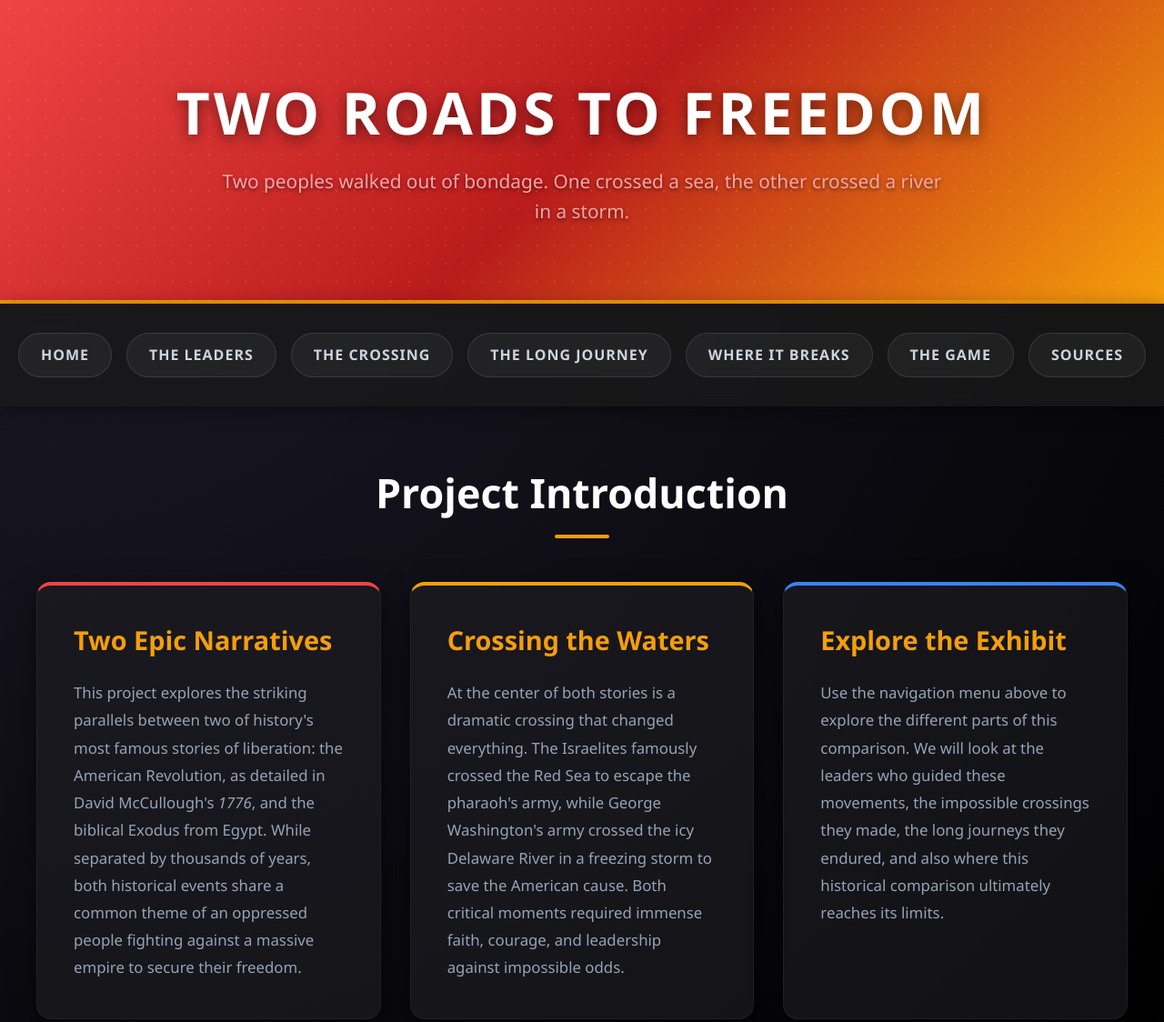
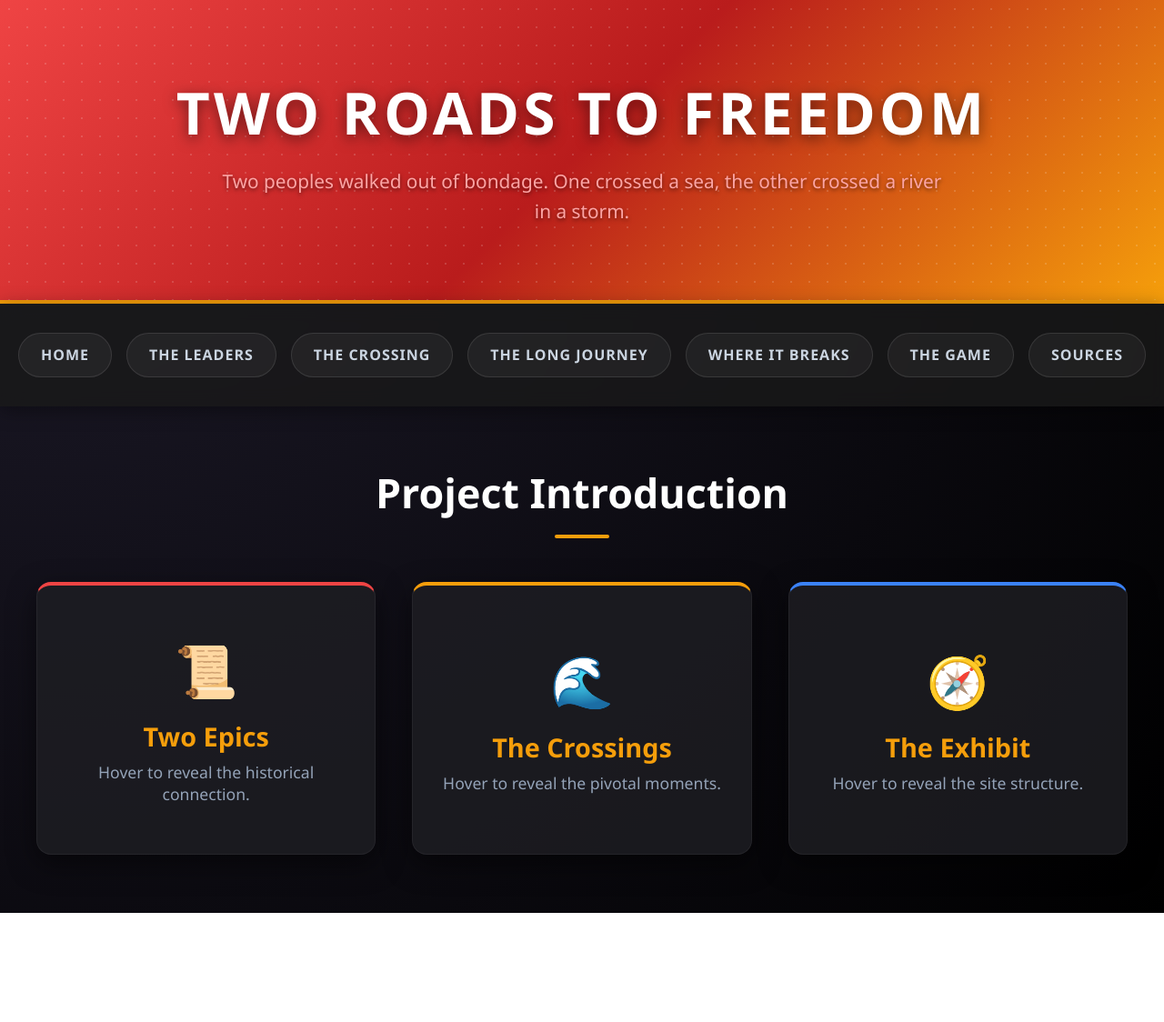
Before and after one commit to sk5296-cmd/Two-Roads, a plain HTML site: page index.html in a window 1280 px wide. Shown: the top 1124 px of the page at 91% size. After the commit the page ends 1004 px from the top, so only its background shows below. Drawn offline with Linux system fonts and the light colour scheme.

Commit message:
Revise theme and implement interactive flip cards
Updated theme name and enhanced card styles for better visual appeal. Introduced flip card functionality for interactive content display.

```diff
--- a/index.html
+++ b/index.html
@@ -5,7 +5,7 @@
   <meta name="viewport" content="width=device-width, initial-scale=1.0">
   <title>Two Roads to Freedom</title>
   <style>
-    /* Upgraded Modern Dark Theme */
+    /* Premium Modern Dark Theme */
     body {
       background: radial-gradient(circle at top left, #1f1c2c, #000000);
       color: #e2e8f0;
@@ -25,12 +25,11 @@
       border-bottom: 4px solid #f59e0b;
     }
 
-    /* Adds a cool subtle pattern over the header */
     header::after {
       content: '';
       position: absolute;
       top: 0; left: 0; right: 0; bottom: 0;
-      background-image: radial-gradient(rgba(255,255,255,0.1) 1px, transparent 1px);
+      background-image: radial-gradient(rgba(255,255,255,0.15) 1px, transparent 1px);
       background-size: 20px 20px;
       pointer-events: none;
     }
@@ -118,48 +117,90 @@
       border-radius: 2px;
     }
 
+    /* Interactive Flip Cards Grid */
     .grid-container {
       display: grid;
-      grid-template-columns: repeat(auto-fit, minmax(300px, 1fr));
-      gap: 2rem;
+      grid-template-columns: repeat(auto-fit, minmax(320px, 1fr));
+      gap: 2.5rem;
     }
 
-    .content-box {
-      background: rgba(30, 30, 35, 0.6);
-      padding: 2.5rem;
+    .flip-card {
+      background-color: transparent;
+      height: 300px;
+      perspective: 1000px;
+      cursor: pointer;
+    }
+
+    .flip-card-inner {
+      position: relative;
+      width: 100%;
+      height: 100%;
+      text-align: center;
+      transition: transform 0.6s cubic-bezier(0.4, 0, 0.2, 1);
+      transform-style: preserve-3d;
+      box-shadow: 0 10px 30px rgba(0,0,0,0.5);
       border-radius: 16px;
+    }
+
+    .flip-card:hover .flip-card-inner {
+      transform: rotateY(180deg);
+    }
+
+    .flip-card-front, .flip-card-back {
+      position: absolute;
+      width: 100%;
+      height: 100%;
+      backface-visibility: hidden;
+      border-radius: 16px;
+      display: flex;
+      flex-direction: column;
+      justify-content: center;
+      align-items: center;
+      padding: 2rem;
+      box-sizing: border-box;
+    }
+
+    .flip-card-front {
+      background: rgba(30, 30, 35, 0.8);
       border: 1px solid rgba(255,255,255,0.05);
       border-top: 4px solid #ef4444;
-      box-shadow: 0 10px 30px rgba(0,0,0,0.5);
-      transition: transform 0.3s ease, box-shadow 0.3s ease;
     }
 
-    .content-box:hover {
-      transform: translateY(-10px);
-      box-shadow: 0 20px 40px rgba(239, 68, 68, 0.15);
-      background: rgba(35, 35, 45, 0.8);
+    .flip-card:nth-child(2) .flip-card-front { border-top-color: #f59e0b; }
+    .flip-card:nth-child(3) .flip-card-front { border-top-color: #3b82f6; }
+
+    .flip-card-back {
+      background: linear-gradient(135deg, #1e1e1e, #2d2d2d);
+      color: #fff;
+      transform: rotateY(180deg);
+      border: 1px solid #444;
     }
 
-    h3 {
+    .icon {
+      font-size: 3.5rem;
+      margin-bottom: 1rem;
+    }
+
+    .flip-card-front h3 {
       color: #f59e0b;
       font-size: 1.8rem;
-      margin-top: 0;
-      margin-bottom: 1.5rem;
-      display: flex;
-      align-items: center;
-      gap: 10px;
+      margin: 0 0 0.5rem 0;
     }
 
-    .content-box p {
-      line-height: 1.8;
-      font-size: 1.05rem;
+    .flip-card-front p {
       color: #94a3b8;
+      font-size: 1.1rem;
+      font-weight: 500;
       margin: 0;
     }
 
-    /* Unique accent colors for different cards */
-    .content-box:nth-child(2) { border-top-color: #f59e0b; }
-    .content-box:nth-child(3) { border-top-color: #3b82f6; }
+    .flip-card-back p {
+      line-height: 1.6;
+      font-size: 1.1rem;
+      color: #e2e8f0;
+      margin: 0;
+      text-align: left;
+    }
   </style>
 </head>
 <body>
@@ -183,20 +224,49 @@
     <h2>Project Introduction</h2>
 
     <div class="grid-container">
-      <div class="content-box">
-        <h3>Two Epic Narratives</h3>
-        <p>This project explores the striking parallels between two of history's most famous stories of liberation: the American Revolution, as detailed in David McCullough's <em>1776</em>, and the biblical Exodus from Egypt. While separated by thousands of years, both historical events share a common theme of an oppressed people fighting against a massive empire to secure their freedom.</p>
+
+      <!-- Card 1 -->
+      <div class="flip-card">
+        <div class="flip-card-inner">
+          <div class="flip-card-front">
+            <div class="icon">📜</div>
+            <h3>Two Epics</h3>
+            <p>Hover to reveal the historical connection.</p>
+          </div>
+          <div class="flip-card-back">
+            <p><strong>The Core Parallel:</strong> The American Revolution (detailed in McCullough's <em>1776</em>) and the biblical Exodus both center on an oppressed populace successfully defying an established, dominant empire to forge a sovereign identity.</p>
+          </div>
+        </div>
       </div>
 
-      <div class="content-box">
-        <h3>Crossing the Waters</h3>
-        <p>At the center of both stories is a dramatic crossing that changed everything. The Israelites famously crossed the Red Sea to escape the pharaoh's army, while George Washington's army crossed the icy Delaware River in a freezing storm to save the American cause. Both critical moments required immense faith, courage, and leadership against impossible odds.</p>
+      <!-- Card 2 -->
+      <div class="flip-card">
+        <div class="flip-card-inner">
+          <div class="flip-card-front">
+            <div class="icon">🌊</div>
+            <h3>The Crossings</h3>
+            <p>Hover to reveal the pivotal moments.</p>
+          </div>
+          <div class="flip-card-back">
+            <p><strong>Defying the Elements:</strong> The Israelites' miraculous parting of the Red Sea mirrors Washington's daring, icy crossing of the Delaware River. Both were desperate, pivotal maneuvers requiring immense faith and resolute leadership against insurmountable odds.</p>
+          </div>
+        </div>
       </div>
 
-      <div class="content-box">
-        <h3>Explore the Exhibit</h3>
-        <p>Use the navigation menu above to explore the different parts of this comparison. We will look at the leaders who guided these movements, the impossible crossings they made, the long journeys they endured, and also where this historical comparison ultimately reaches its limits.</p>
+      <!-- Card 3 -->
+      <div class="flip-card">
+        <div class="flip-card-inner">
+          <div class="flip-card-front">
+            <div class="icon">🧭</div>
+            <h3>The Exhibit</h3>
+            <p>Hover to reveal the site structure.</p>
+          </div>
+          <div class="flip-card-back">
+            <p><strong>Explore the Comparison:</strong> Utilize the navigation menu to examine the respective leaders, the hazardous crossings, the enduring journeys toward liberation, and critically analyze the historical limitations of this comparative framework.</p>
+          </div>
+        </div>
       </div>
+
     </div>
   </main>
 
```
